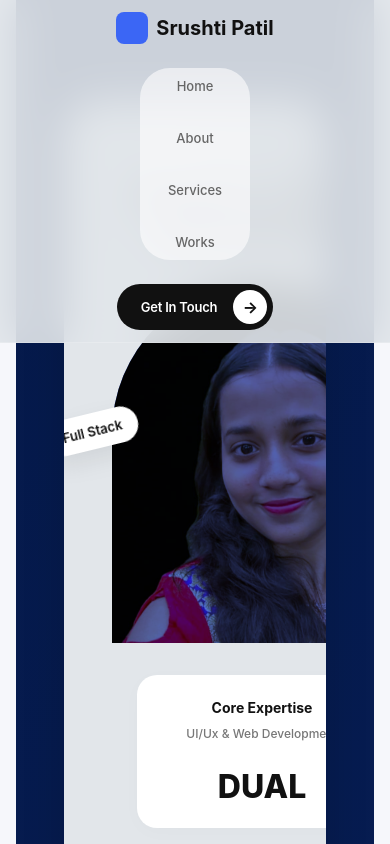
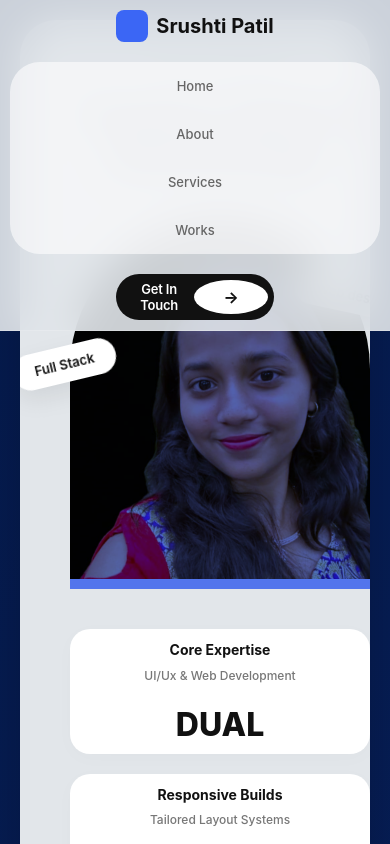
Before and after one commit to SrushtiPatil-08/Personal-Portfolio, a React (Vite) app: page / in a window 390 px wide. Shown: the top 844 px of the page. Built offline with nearby package versions, Linux system fonts and the light colour scheme.

Commit message:
Fix mobile responsiveness in index.css

```diff
--- a/src/index.css
+++ b/src/index.css
@@ -10,10 +10,8 @@ body {
   font-family: "Inter", sans-serif;
   background: #f6f7fb;
   color: #0f172a;
-  /* CRITICAL: Prevents your page elements from pushing the phone viewport sideways */
-  overflow-x: hidden;
+  overflow-x: hidden; /* Prevents layout items from sticking out horizontally */
   width: 100%;
-  -webkit-font-smoothing: antialiased;
 }
 
 html {
@@ -22,74 +20,84 @@ html {
   overflow-x: hidden;
 }
 
-/* Premium typography baseline with fluid scaling */
 h1, h2, h3 {
   letter-spacing: -0.03em;
-  line-height: 1.15;
 }
 
 p {
   line-height: 1.6;
   color: #64748b;
-  font-size: 1rem;
 }
 
 /* ==========================================================================
-   ⚡ MOBILE & TABLET RESPONSIVENESS OVERRIDES (Media Queries)
+   📱 SYSTEM-WIDE MOBILE RESPONSIVE OVERRIDES
    ========================================================================== */
 
-/* Target Mobile Devices & Tablets (Screens smaller than 1024px) */
-@media (max-width: 1024px) {
-  /* 1. Force all Grid system components into a single column structure */
-  div[style*="display: grid"],
-  section[style*="display: grid"] {
-    grid-template-columns: 1fr !important;
-    gap: 32px !important;
-  }
+@media (max-width: 900px) {
 
-  /* 2. Overhaul flex sections to drop down vertically instead of squeezing horizontally */
+  /* 1. FORCE FLEX LAYOUTS TO STACK VERTICALLY */
+  /* This cleans up the Navbar layout and prevents structural overlap */
   div[style*="display: flex"],
+  div[style*="display: 'flex'"],
   nav[style*="display: flex"],
   footer[style*="display: flex"] {
     flex-direction: column !important;
     align-items: center !important;
+    justify-content: center !important;
     text-align: center !important;
-    gap: 24px !important;
+    gap: 20px !important;
+    width: 100% !important;
+    padding: 10px !important;
   }
 
-  /* Exceptions for mini tag clusters or inline small button fields */
+  /* Keep badge rows or horizontal tags wrapping nicely instead of dropping into columns */
   div[style*="flex-wrap: wrap"],
-  div[style*="gap: 10px"] {
+  div[style*="gap: 10px"],
+  div[style*="gap: 24px"] {
     flex-direction: row !important;
     justify-content: center !important;
   }
 
-  /* 3. Handle sticky columns (like your Experience sidebar) so they unfreeze nicely on phones */
+  /* 2. RESTRUCTURE THE STICKY EXPERIENCE GRID TO ONE COLUMN */
+  div[style*="display: grid"],
+  div[style*="display: 'grid'"] {
+    grid-template-columns: 1fr !important; /* Forces layout to fall cleanly into 1 vertical column */
+    gap: 30px !important;
+    width: 100% !important;
+  }
+
+  /* Unpin your sticky column sidebar headers on mobile devices */
   div[style*="position: sticky"],
   div[style*="position: 'sticky'"] {
     position: relative !important;
     top: 0 !important;
-    margin-bottom: 20px !important;
     align-items: center !important;
+    text-align: center !important;
   }
 
-  /* 4. Downscale enormous background typography elements so they fit phone dimensions */
-  div[style*="fontSize: '140px'"],
-  div[style*="font-size: 140px"] {
-    font-size: 64px !important;
-    top: 5% !important;
+  /* 3. FLUID TYPOGRAPHY SCALING */
+  /* Downscale the big headline typography elements so they don't break outside card components */
+  h1, div[style*="fontSize: '56px'"], h2[style*="fontSize: '56px'"] {
+    font-size: 34px !important;
+    line-height: 1.2 !important;
+  }
+
+  div[style*="fontSize: '140px'"], div[style*="font-size: 140px"] {
+    font-size: 54px !important;
+    top: 10px !important;
+  }
+
+  /* 4. FIX COMPONENT CARD FRAMES & HERO BACKGROUNDS */
+  section, div[style*="maxWidth: '1200px'"] {
+    width: 100% !important;
+    max-width: 100% !important;
+    padding: 20px 15px !important; /* Adds standard safety padding inside the phone edges */
+    border-radius: 20px !important; /* Smooths down extreme corners on phone aspect ratios */
+  }
+
+  /* Adjust profile frame image masks to sit cleanly inside layouts */
+  div[style*="clipPath"], img[style*="clipPath"] {
+    max-width: 100% !important;
+    height: auto !important;
   }
 }
-
-/* Target Small Phones (Screens smaller than 480px) */
-@media (max-width: 480px) {
-  /* Scale down headers to optimize screen real estate */
-  h1 { font-size: 32px !important; }
-  h2 { font-size: 28px !important; }
-
-  /* Pull in component outer padding so your layout hits the edge safely */
-  section, div {
-    padding-left: 16px !important;
-    padding-right: 16px !important;
-  }
-}
```
